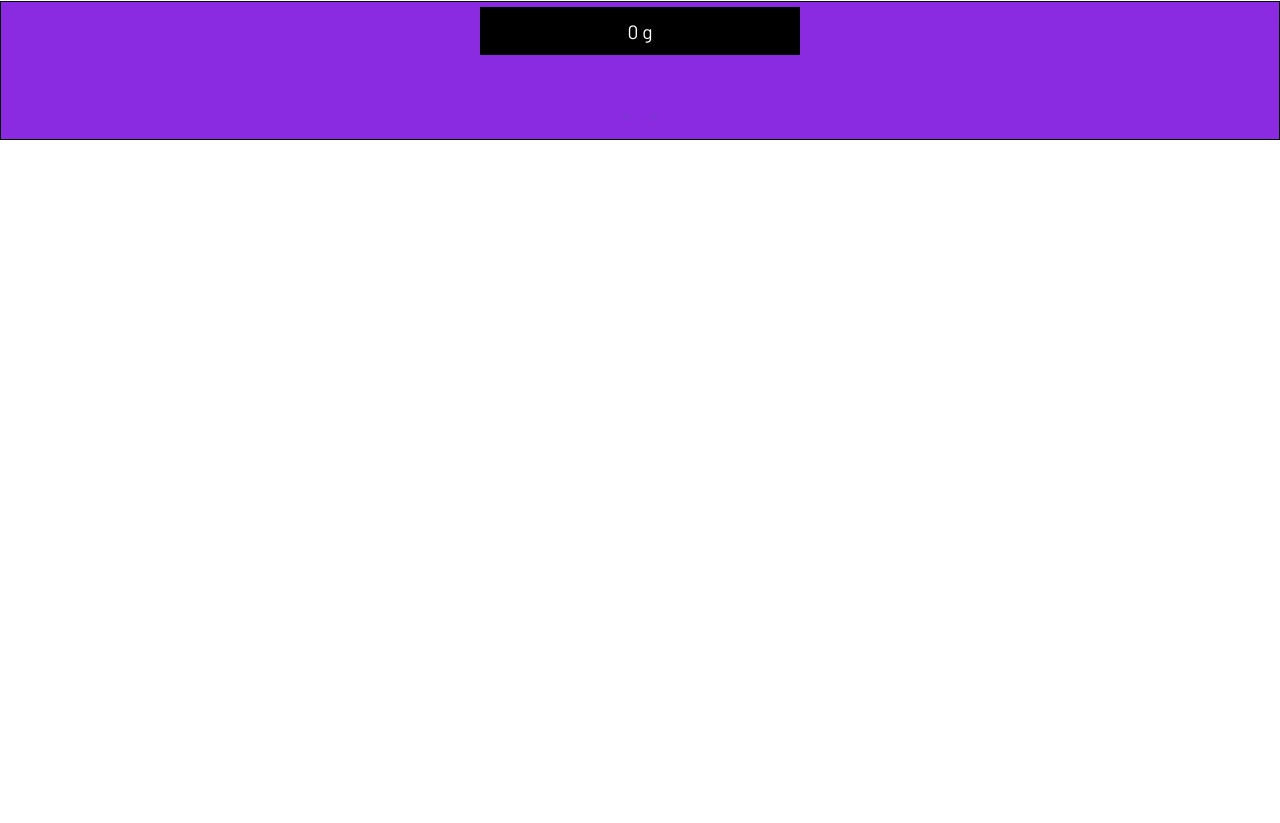
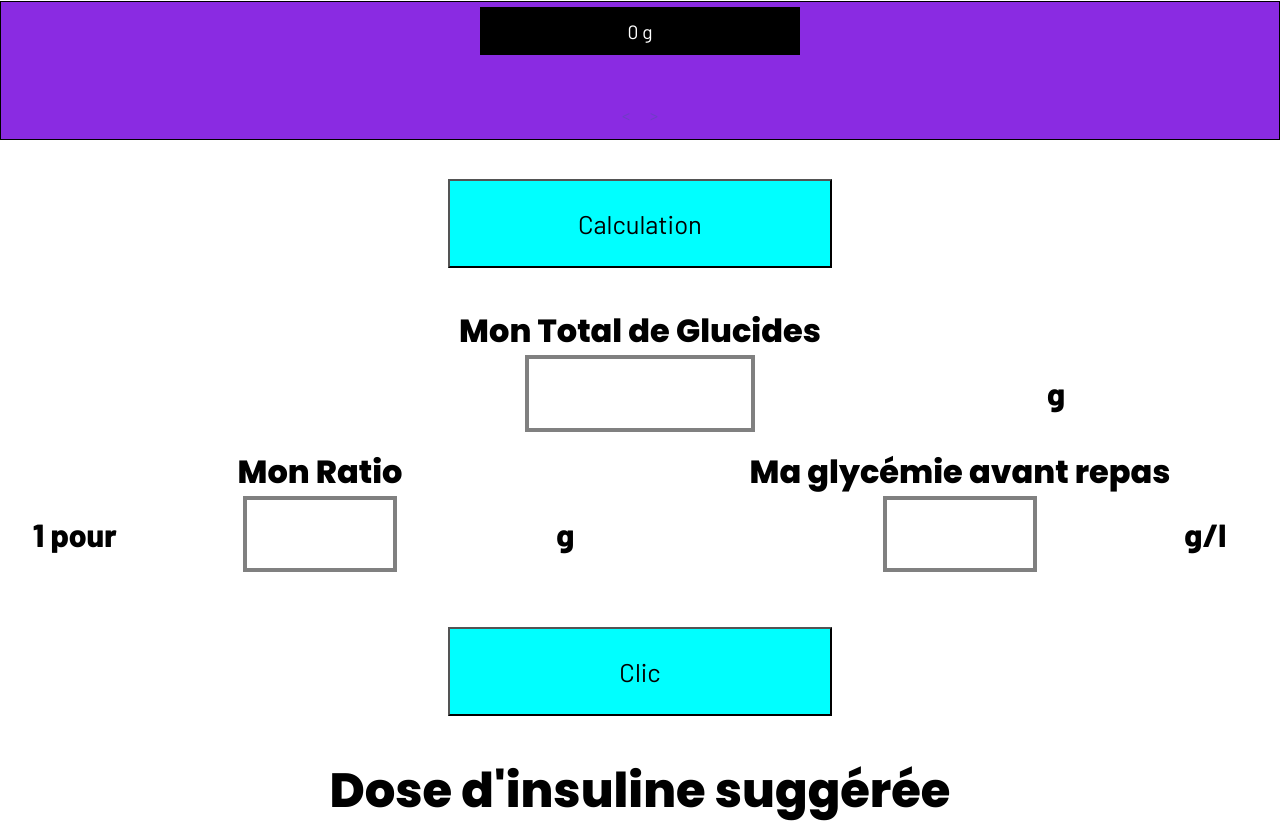
Before and after one commit to WildCodeSchool/Paris-0919-P2-Diabete, a React (Create React App) app in the folder ohmyg/: page / in a window 1280 px wide. Shown: the part 636-1459 px from the top of the page. Before the commit the page ends 840 px from the top, so only its background shows below. Built offline with nearby package versions, Linux system fonts and the light colour scheme.

Commit message:
created button to display InsulinCalculation Component

```diff
--- a/ohmyg/src/components/pages/calculation/CarbCalculation.js
+++ b/ohmyg/src/components/pages/calculation/CarbCalculation.js
@@ -4,6 +4,7 @@ import 'react-input-range/lib/css/index.css';
 import './CarbCalculation.css';
 import AliceCarousel from 'react-alice-carousel';
 import 'react-alice-carousel/lib/alice-carousel.css';
+import InsulinCalculation from "./InsulinCalculation"
 
 class CarbCalculation extends React.Component {
     state = {
@@ -131,8 +132,13 @@ class CarbCalculation extends React.Component {
                         onSlideChange={this.onSlideChange}
                         onSlideChanged={this.onSlideChanged}
                     />
+            </div>
                 </div>
-            </div>
+                <div className="meal-CalculationButton">
+                    <button>Calculation</button>
+
+                </div>
+                    <InsulinCalculation />
             </div>
         );
     }
```
